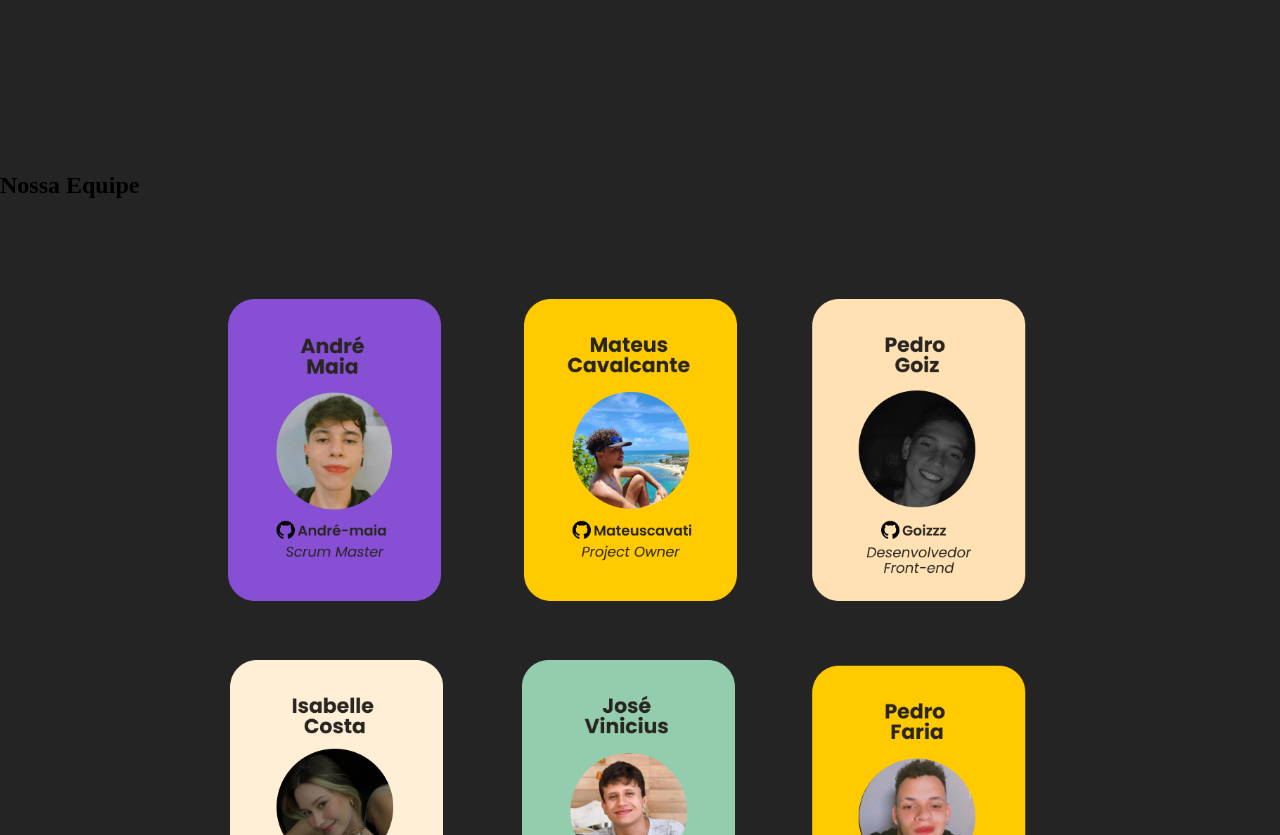
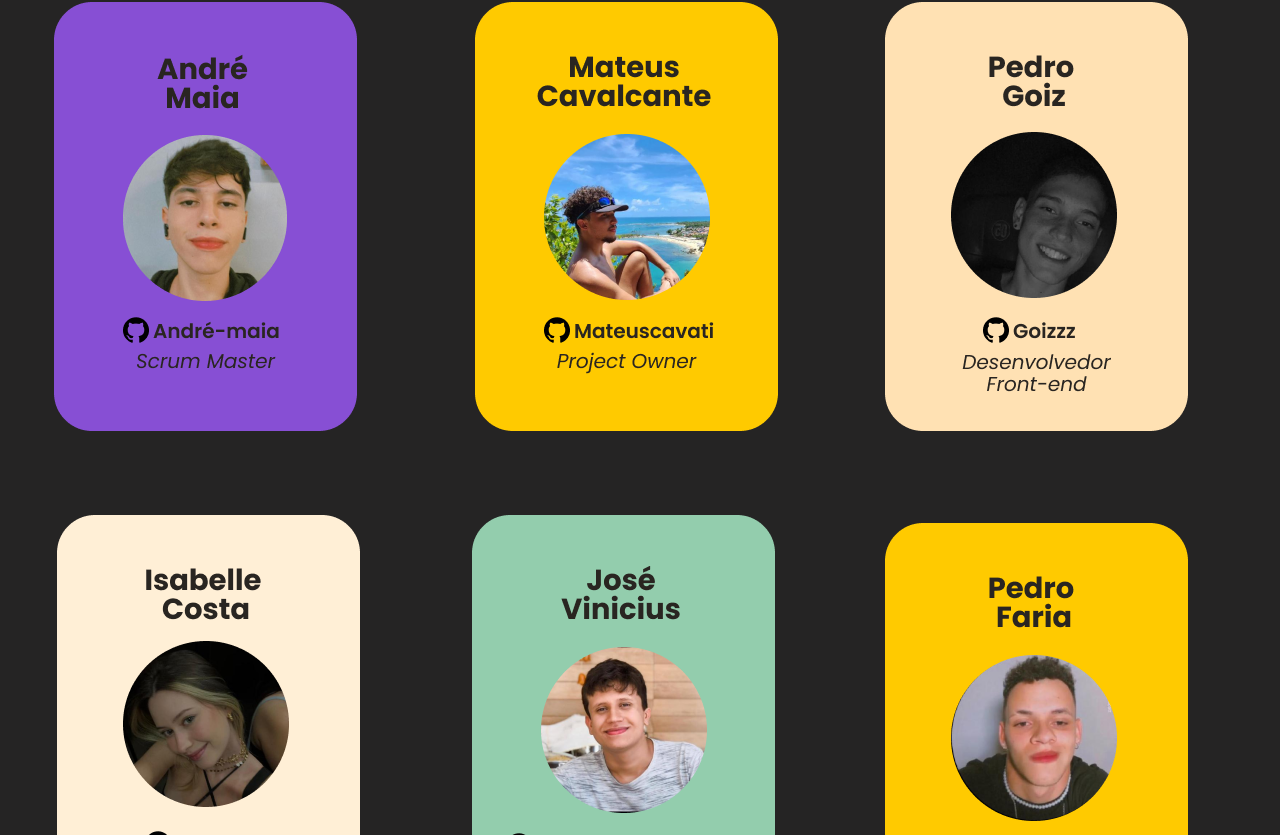
Before and after one commit to unb-mds/2024-1-Squad02-CulturaTransparente, a React (Vite) app in the folder Front end/projeto-react/: page / in a window 1280 px wide. Shown: the part 2825-3660 px from the top of the page. Built offline with nearby package versions, Linux system fonts and the light colour scheme.

Commit message:
adicionando nossa equipe #88

```diff
--- a/Front end/projeto-react/src/components/participantes/participantes.jsx
+++ b/Front end/projeto-react/src/components/participantes/participantes.jsx
@@ -2,9 +2,22 @@ import styled from 'styled-components'
 
 export const Container = styled.div`
     display: flex;
+    flex-direction: column;
     justify-content: center;
-    margin:auto;
-    margin-top: 100px;
-    width: 40vh;
-    height: 80vw;
+    align-items: center;
+    margin: auto;
+    margin-top: 10%;
+    margin-bottom: 16.5%;
+    width: 40vw;
+    height: 80vh;
+    padding-bottom: 10%;
+
+    .titulo{
+        font-weight: 700;
+        font-size: 72.56px;
+        color: white;
+        font-family: Poppins;
+        padding-bottom: 5%;
+    }
+
     `
--- a/Front end/projeto-react/src/components/participantes/participantes_main.jsx
+++ b/Front end/projeto-react/src/components/participantes/participantes_main.jsx
@@ -4,11 +4,13 @@ import participantes from "../../../assets/images/Equipe.png"
 const Participantes = () => {
     return (
         <div id="Participantes">
-            <div>
-                <h2 className="titulo">Nossa Equipe</h2>
-            </div>
             <Container className="inicio">
-                <img src={participantes} alt="logo" />
+                <div className="titulo">
+                    <h2 className="titulo__texto">Nossa Equipe</h2>
+                </div>
+                <div>
+                    <img src={participantes} alt="logo" />
+                </div>
             </Container>
         </div>
     )
```
